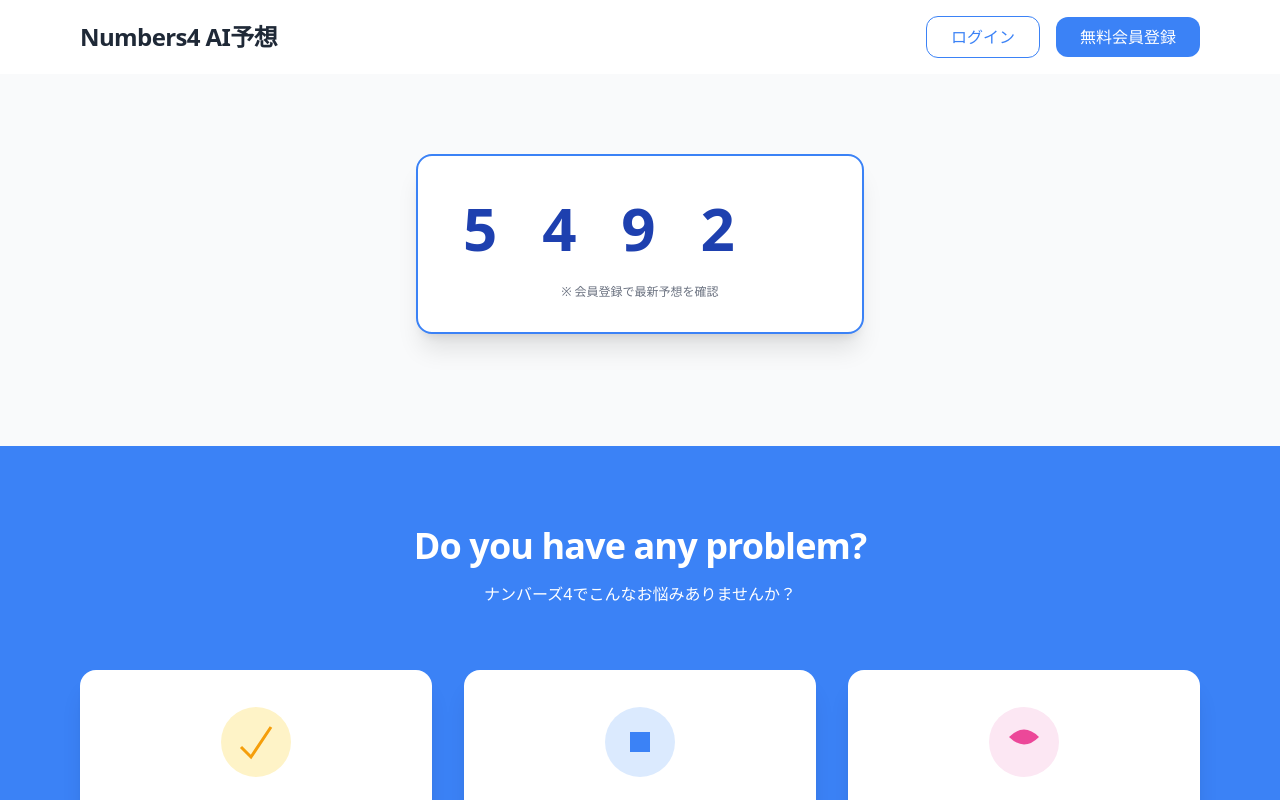
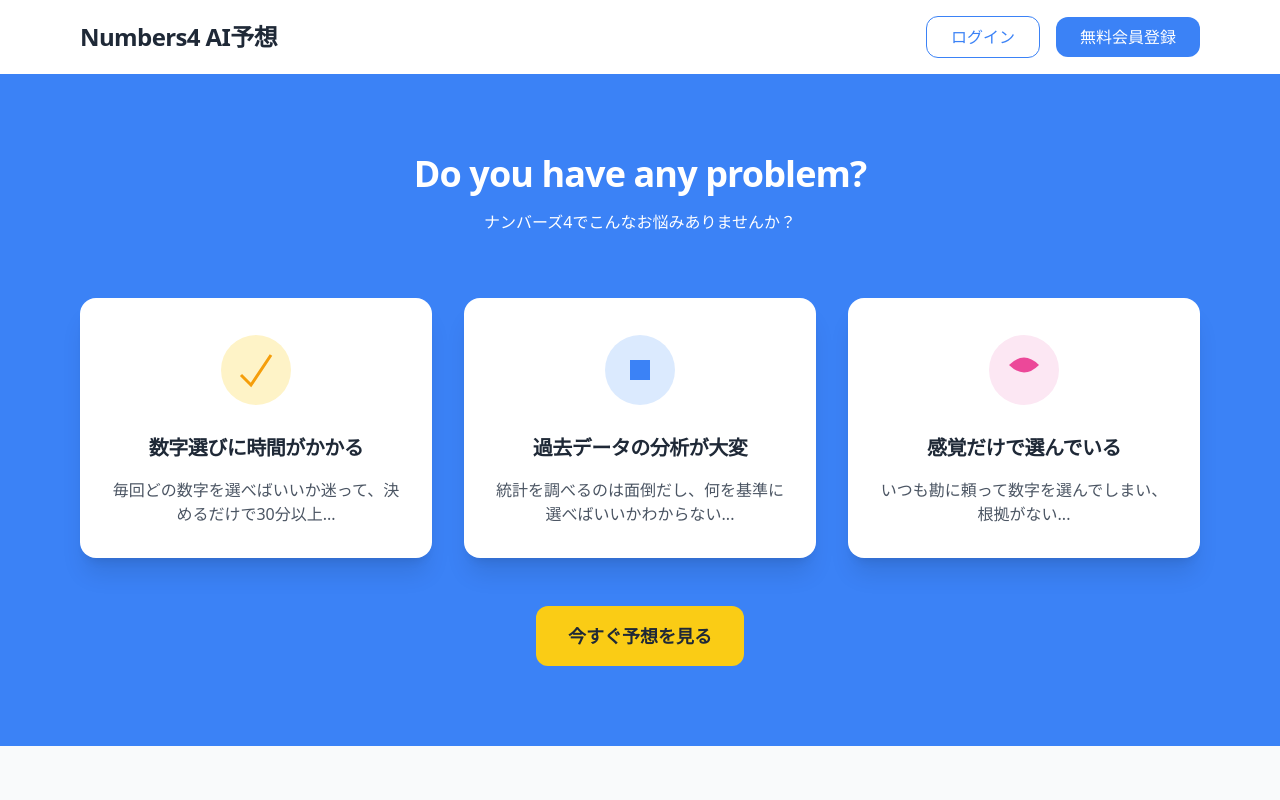
Before and after one commit to J-nakawatari/l4l6, a Next.js app in the folder frontend/: page / in a window 1280 px wide. Shown: the top 800 px of the page. Built offline with nearby package versions, Linux system fonts and the light colour scheme.

Commit message:
Remove animated numbers section completely

```diff
--- a/frontend/src/app/page.tsx
+++ b/frontend/src/app/page.tsx
@@ -3,7 +3,6 @@
 import { useRouter } from 'next/navigation';
 import Link from 'next/link';
 import { useState, useEffect } from 'react';
-import AnimatedNumbers from '@/components/UI/AnimatedNumbers';
 
 export default function HomePage() {
   const router = useRouter();
@@ -69,22 +68,6 @@ export default function HomePage() {
           </div>
         </div>
       </header>
-
-      {/* AI数字演出セクション */}
-      <section className="bg-gray-50 py-20">
-        <div className="max-w-6xl mx-auto px-4 text-center">
-          {/* AI数字演出（繰り返し） */}
-          <div className="bg-white text-gray-800 rounded-2xl p-8 mb-8 max-w-md mx-auto border-2 border-blue-500 shadow-xl">
-            <AnimatedNumbers
-              finalNumbers={['7', '4', '9', '2']}
-              duration={2500}
-              repeatInterval={8000}
-            />
-
-            <p className="text-xs mt-4 text-gray-500">※ 会員登録で最新予想を確認</p>
-          </div>
-        </div>
-      </section>
 
       {/* 問題提起セクション（青背景 + CVボタン） */}
       <section className="bg-blue-500 py-20">
```
